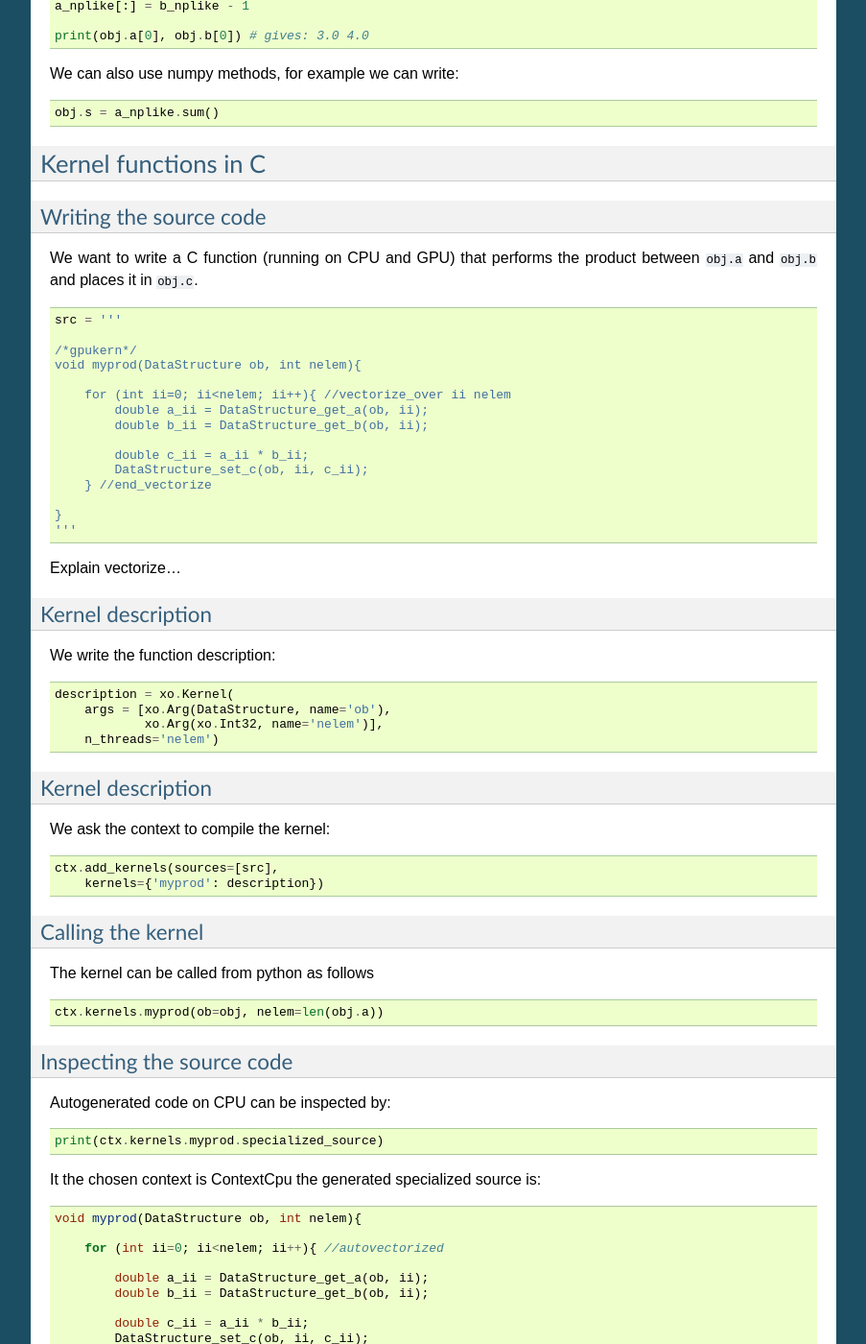
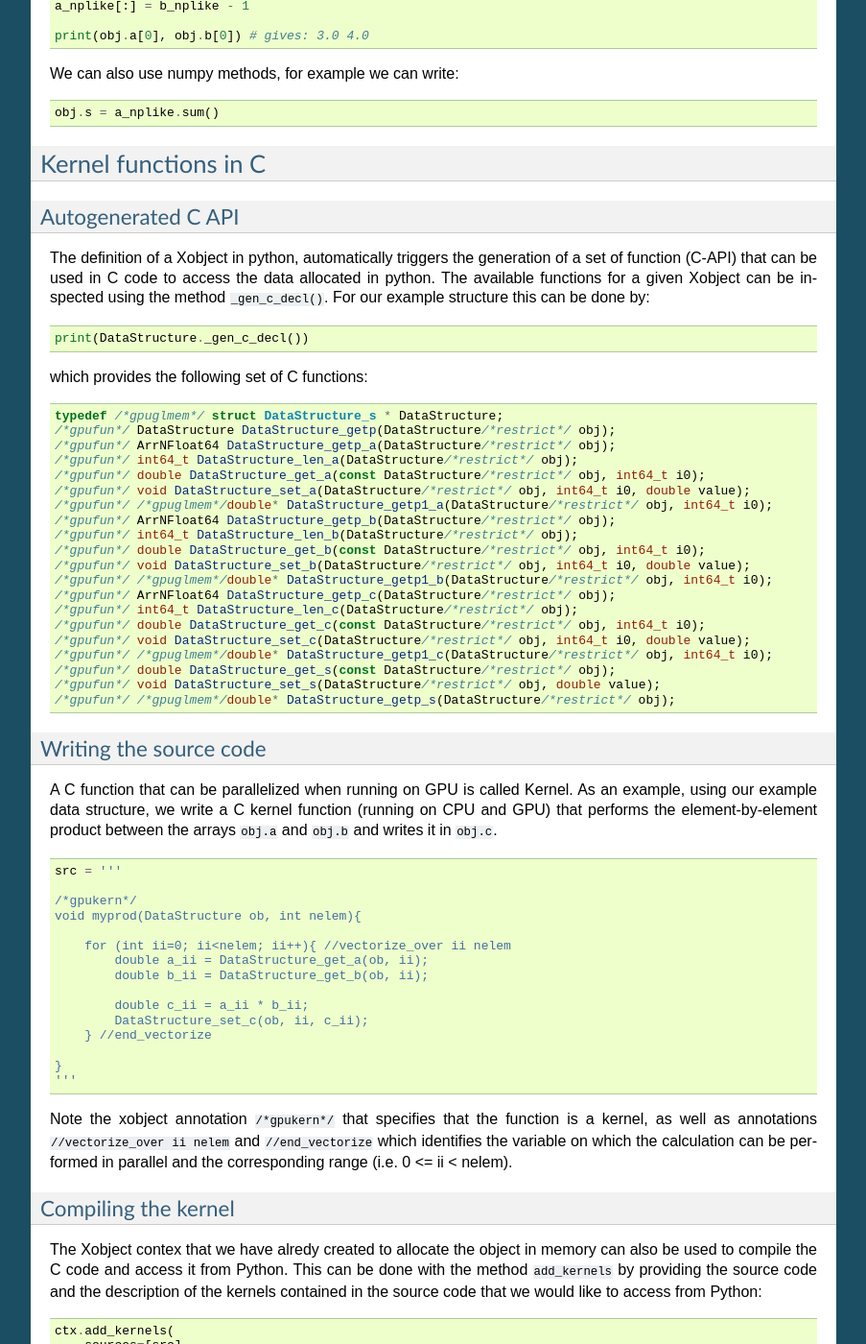
Before and after one commit to xsuite/xsuite, a Sphinx documentation site: the page built from docs/xobjexample.rst, in a window 1280 px wide and 1400 px high, scrolled down 1631 px. Shown: the whole window at 96% size, without its empty margins (198-1101 px from the left). Built offline with Sphinx 7.4.7, drawn with Linux system fonts in a browser that asks for light colours; some of the changed text lies outside the part shown.

Commit message:
Quick push

```diff
--- a/docs/xobjexample.rst
+++ b/docs/xobjexample.rst
@@ -89,10 +89,46 @@ We can also use numpy methods, for example we can write:
 Kernel functions in C
 =====================
 
+Autogenerated C API
+-------------------
+
+The definition of a Xobject in python, automatically triggers the generation of a set of function (C-API) that can be used in C code to access the data allocated in python. The available functions for a given Xobject can be inspected using the method ``_gen_c_decl()``. For our example structure this can be done by:
+
+.. code-block:: python
+
+    print(DataStructure._gen_c_decl())
+
+which provides the following set of C functions:
+
+.. code-block:: c
+
+    typedef /*gpuglmem*/ struct DataStructure_s * DataStructure;
+    /*gpufun*/ DataStructure DataStructure_getp(DataStructure/*restrict*/ obj);
+    /*gpufun*/ ArrNFloat64 DataStructure_getp_a(DataStructure/*restrict*/ obj);
+    /*gpufun*/ int64_t DataStructure_len_a(DataStructure/*restrict*/ obj);
+    /*gpufun*/ double DataStructure_get_a(const DataStructure/*restrict*/ obj, int64_t i0);
+    /*gpufun*/ void DataStructure_set_a(DataStructure/*restrict*/ obj, int64_t i0, double value);
+    /*gpufun*/ /*gpuglmem*/double* DataStructure_getp1_a(DataStructure/*restrict*/ obj, int64_t i0);
+    /*gpufun*/ ArrNFloat64 DataStructure_getp_b(DataStructure/*restrict*/ obj);
+    /*gpufun*/ int64_t DataStructure_len_b(DataStructure/*restrict*/ obj);
+    /*gpufun*/ double DataStructure_get_b(const DataStructure/*restrict*/ obj, int64_t i0);
+    /*gpufun*/ void DataStructure_set_b(DataStructure/*restrict*/ obj, int64_t i0, double value);
+    /*gpufun*/ /*gpuglmem*/double* DataStructure_getp1_b(DataStructure/*restrict*/ obj, int64_t i0);
+    /*gpufun*/ ArrNFloat64 DataStructure_getp_c(DataStructure/*restrict*/ obj);
+    /*gpufun*/ int64_t DataStructure_len_c(DataStructure/*restrict*/ obj);
+    /*gpufun*/ double DataStructure_get_c(const DataStructure/*restrict*/ obj, int64_t i0);
+    /*gpufun*/ void DataStructure_set_c(DataStructure/*restrict*/ obj, int64_t i0, double value);
+    /*gpufun*/ /*gpuglmem*/double* DataStructure_getp1_c(DataStructure/*restrict*/ obj, int64_t i0);
+    /*gpufun*/ double DataStructure_get_s(const DataStructure/*restrict*/ obj);
+    /*gpufun*/ void DataStructure_set_s(DataStructure/*restrict*/ obj, double value);
+    /*gpufun*/ /*gpuglmem*/double* DataStructure_getp_s(DataStructure/*restrict*/ obj);
+
+
 Writing the source code
 -----------------------
 
-We want to write a C function (running on CPU and GPU) that performs the product between ``obj.a`` and ``obj.b`` and places it in ``obj.c``.
+A C function that can be parallelized when running on GPU is called Kernel.
+As an example, using our example data structure, we write a C kernel function (running on CPU and GPU) that performs the element-by-element product between the arrays ``obj.a`` and ``obj.b`` and writes it in ``obj.c``.
 
 .. code-block:: python
 
@@ -112,29 +148,26 @@ We want to write a C function (running on CPU and GPU) that performs the product
     }
     '''
 
-Explain vectorize...
+Note the xobject annotation ``/*gpukern*/`` that specifies that the function is a kernel, as well as annotations ``//vectorize_over ii nelem`` and ``//end_vectorize`` which identifies the variable on which the calculation can be performed in parallel and the corresponding range (i.e. 0 <= ii < nelem).
 
-Kernel description
-------------------
 
-We write the function description:
+Compiling the kernel
+--------------------
+
+The Xobject contex that we have alredy created to allocate the object in memory can also be used to compile the C code and access it from Python. This can be done with the method ``add_kernels`` by providing the source code and the description of the kernels contained in the source code that we would like to access from Python:
 
 .. code-block:: python
 
-    description = xo.Kernel(
-        args = [xo.Arg(DataStructure, name='ob'),
-                xo.Arg(xo.Int32, name='nelem')],
-        n_threads='nelem')
+    ctx.add_kernels(
+        sources=[src],
+        kernels={'myprod': xo.Kernel(
+                    args = [xo.Arg(DataStructure, name='ob'),
+                            xo.Arg(xo.Int32, name='nelem')],
+                    n_threads='nelem')
+                }
+        )
 
-Kernel description
-------------------
-
-We ask the context to compile the kernel:
-
-.. code-block:: python
-
-    ctx.add_kernels(sources=[src],
-        kernels={'myprod': description})
+The argument ``n_threads`` can specify the name of an arhement of the C function from which the number of computing threads to be used in the GPU can be inferred.
 
 Calling the kernel
 ------------------
@@ -143,19 +176,27 @@ The kernel can be called from python as follows
 
 .. code-block:: python
 
+    # obj.a contains [3., 4., 5.]
+    # obj.b contains [4., 5., 6.]
+    # obj.c contains [0., 0., 0.]
+
     ctx.kernels.myprod(ob=obj, nelem=len(obj.a))
+
+    # obj.a contains [3., 4., 5.]
+    # obj.b contains [4., 5., 6.]
+    # obj.c contains [12., 20., 30.]
 
 
 Inspecting the source code
 --------------------------
 
-Autogenerated code on CPU can be inspected by:
+Before compiling, the context specializes our source code for tgw chosen platform. Such autogenerated specialized code can be inspected by:
 
 .. code-block:: python
 
     print(ctx.kernels.myprod.specialized_source)
 
-It the chosen context is ContextCpu the generated specialized source is:
+For our example kernel ``mymul``, if the chosen context is a ``ContextCpu`` the generated specialized source is:
 
 .. code-block:: c
 
@@ -172,7 +213,7 @@ It the chosen context is ContextCpu the generated specialized source is:
 
     }
 
-If the chosen context is ContextCupy the generated specialized source is:
+If the chosen context is a ``ContextCupy`` the generated specialized source is:
 
 .. code-block:: c
 
```
Also changed, not shown: other parts of docs/xobjexample.rst (+1 -1 lines).
